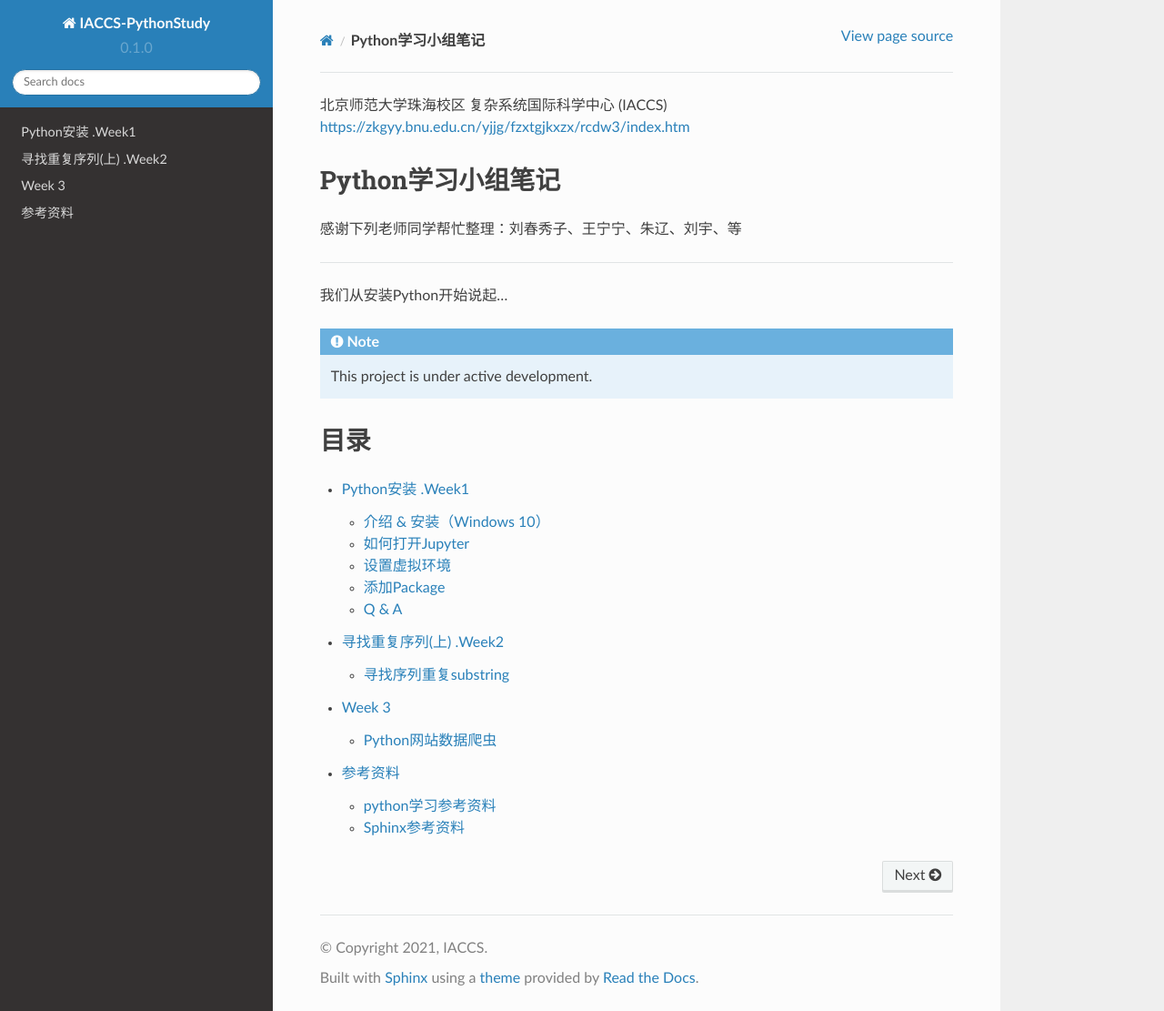
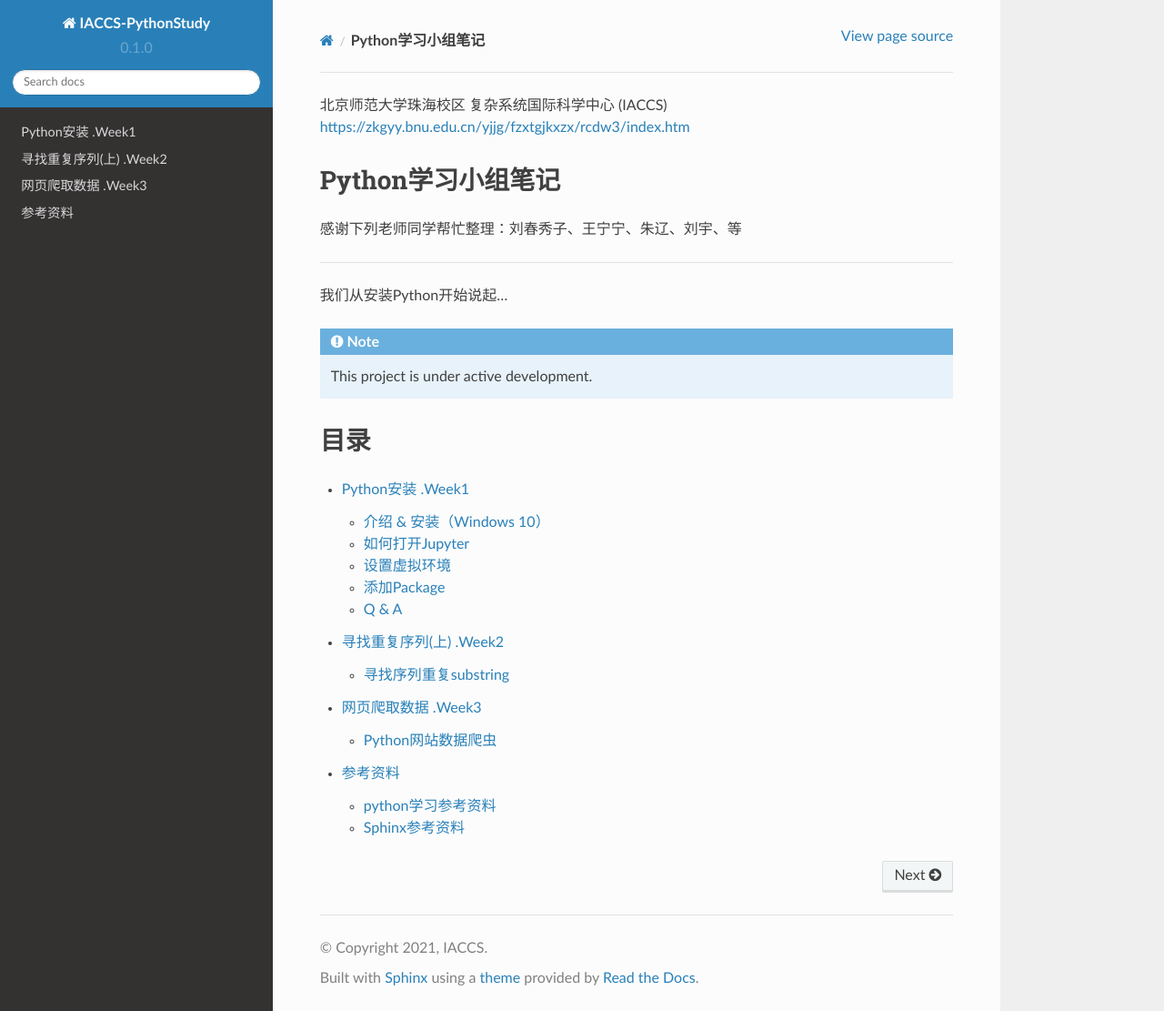
Before and after one commit to sandaowu/IACCS-Python-Study, a Sphinx documentation site: the page built from docs/source/index.rst, in a window 1280 px wide and 1111 px high. Shown: the whole window at 91% size. Built offline with Sphinx 7.4.7 and the Read the Docs theme 2.0.0, drawn with Linux system fonts in a browser that asks for light colours.

Commit message:
Update study3.rst

```diff
--- a/docs/source/study3.rst
+++ b/docs/source/study3.rst
@@ -1,4 +1,4 @@
-Week 3
+网页爬取数据 .Week3
 =====
 
 Python网站数据爬虫
```
